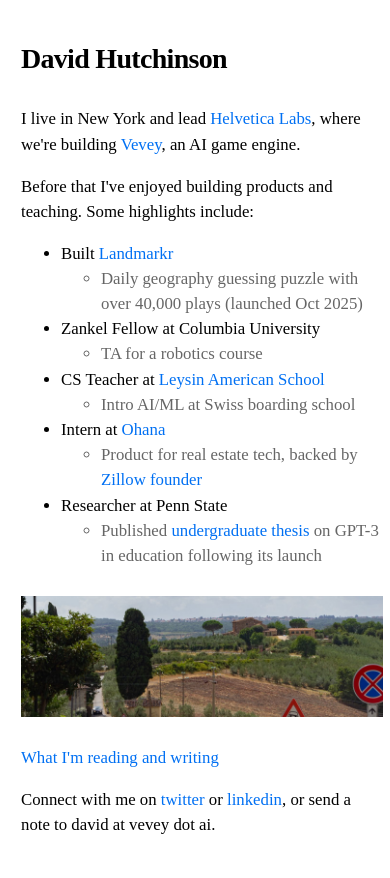
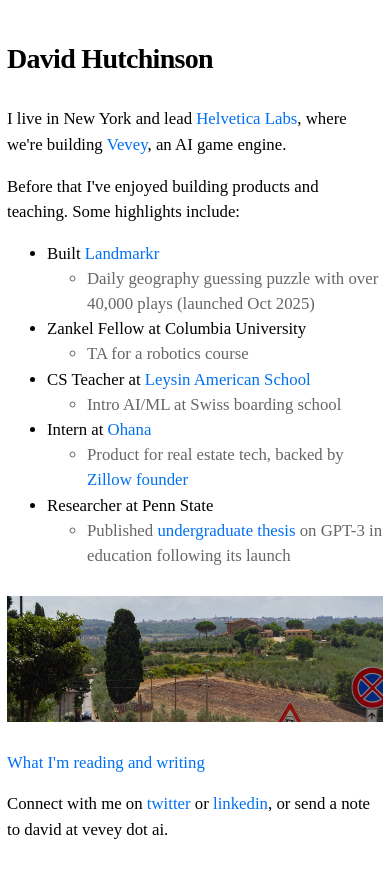
Before and after one commit to dvdhutch/dvdhutch-personal-site, a Next.js app: page / in a window 390 px wide. Shown: the top 878 px of the page. Built offline with nearby package versions, Linux system fonts and the light colour scheme.

Commit message:
mobile centering

```diff
--- a/components/layout.module.css
+++ b/components/layout.module.css
@@ -1,13 +1,14 @@
 .container {
     max-width: 36rem;
     padding: 0 1rem;
-    margin: 3rem 0 6rem;
+    margin: 3rem auto 6rem;
     margin-left: 2rem;
   }
 
   @media (max-width: 768px) {
     .container {
-      margin-left: 1rem;
+      margin-left: auto;
+      margin-right: auto;
       padding: 0 0.5rem;
     }
   }
```
